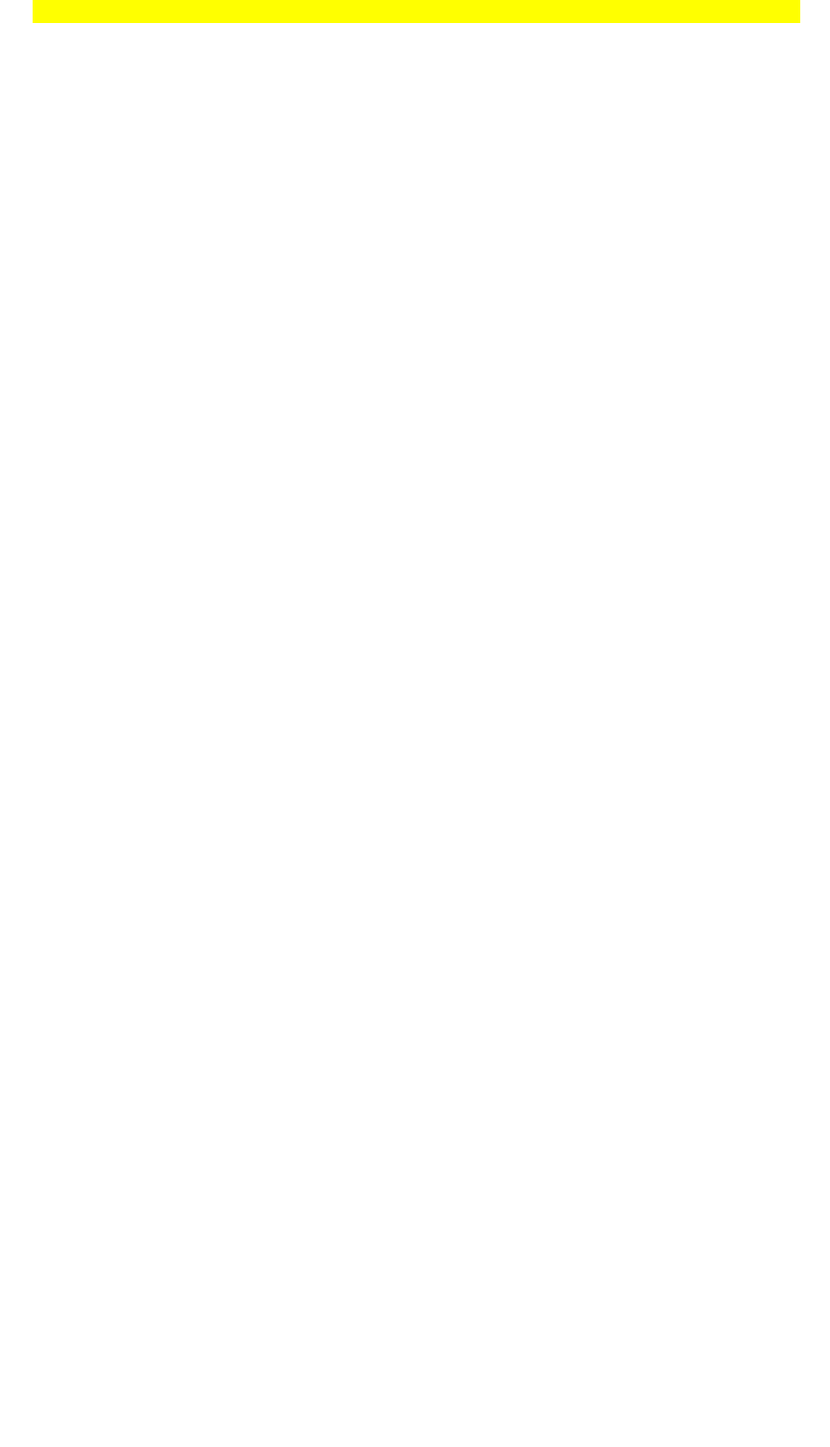
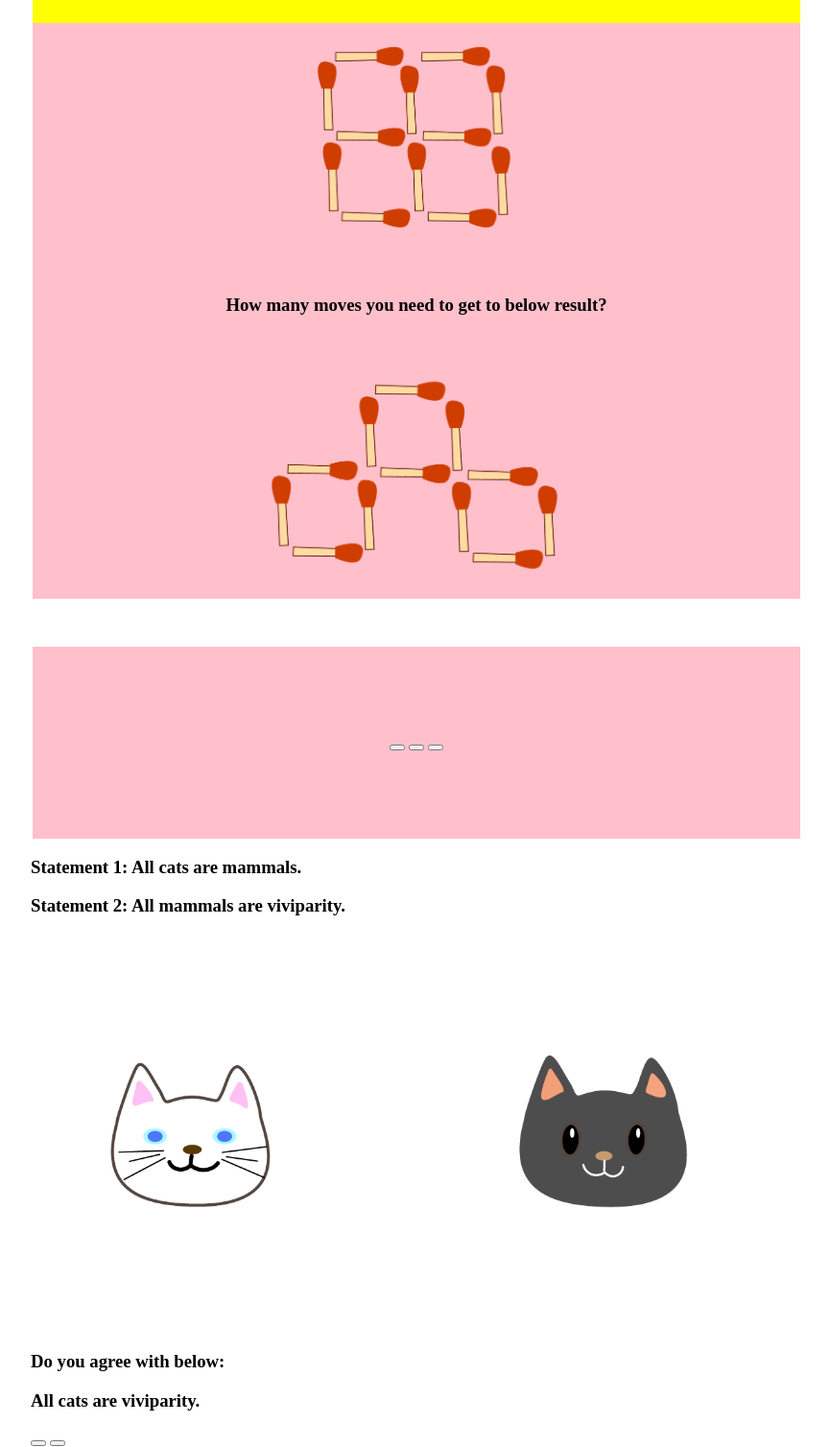
Before and after one commit to Evelyn-ZYW/DynamicMidterm, a plain HTML site: page evelyn.html in a window 1280 px wide. Shown: the part 1626-3134 px from the top of the page at 96% size, without its empty margins (181-1046 px from the left). Before the commit the page ends 1650 px from the top, so only its background shows below. Drawn offline with Linux system fonts and the light colour scheme.

Commit message:
some changes again

```diff
--- a/evelyn.css
+++ b/evelyn.css
@@ -75,3 +75,38 @@ html, h1 {
   flex-direction: row;
   margin-top: 50px;
 }
+
+/* question 4 */
+#Q4 {
+  display: flex;
+  flex-direction: column;
+  position: relative;
+  justify-content: center;
+  align-items: center;
+}
+#Q4_top {
+  display: flex;
+  flex-direction: column;
+  width: 800px;
+  height: 600px;
+  justify-content: center;
+  align-items: center;
+  background-color: pink;
+
+}
+#match1 {
+  max-width: 300px;
+}
+
+#match2 {
+  max-width: 400px;
+}
+#Q4_bottom {
+  display: flex;
+  width: 800px;
+  height: 200px;
+  background-color: pink;
+  margin-top: 50px;
+  align-items: center;
+  justify-content: center;
+}
--- a/evelyn.html
+++ b/evelyn.html
@@ -58,6 +58,42 @@
     </div>
   </div>
 
+  <!-- question 4 -->
+
+  <div id="Q4">
+    <div id="Q4_top">
+      <img id = "match1" src = "imgs/match1.png">
+      <h3>How many moves you need to get to below result?</h3>
+      <img id = "match2" src="imgs/match2.png">
+    </div>
+    <div id="Q4_bottom">
+      <div id="q4_buttons">
+        <button></button>
+        <button></button>
+        <button></button>
+      </div>
+  </div>
+
+<!-- Question 5 -->
+
+<div id="Q5">
+  <div id="Q5_top">
+    <h3>Statement 1: All cats are mammals.</h3>
+    <h3>Statement 2: All mammals are viviparity.</h3>
+    <div>
+      <img id = "match2" src="imgs/whitecat.png">
+      <img id = "match2" src="imgs/blackcat.png">
+    </div>
+    <h3>Do you agree with below:</h3>
+    <h3>All cats are viviparity.</h3>
+  </div>
+  <div id="Q5_bottom">
+    <div id="q4_buttons">
+      <button></button>
+      <button></button>
+    </div>
+</div>
+
 </body>
 
 </html>
```
Also changed, not shown: imgs/Untitled_Artwork.png (added), imgs/blackcat.png (renamed from imgs/Artboard 12.png), imgs/match1.png (added), imgs/match2.png (added), imgs/whitecat.png (renamed from imgs/Artboard 10.png), 2 other files.
